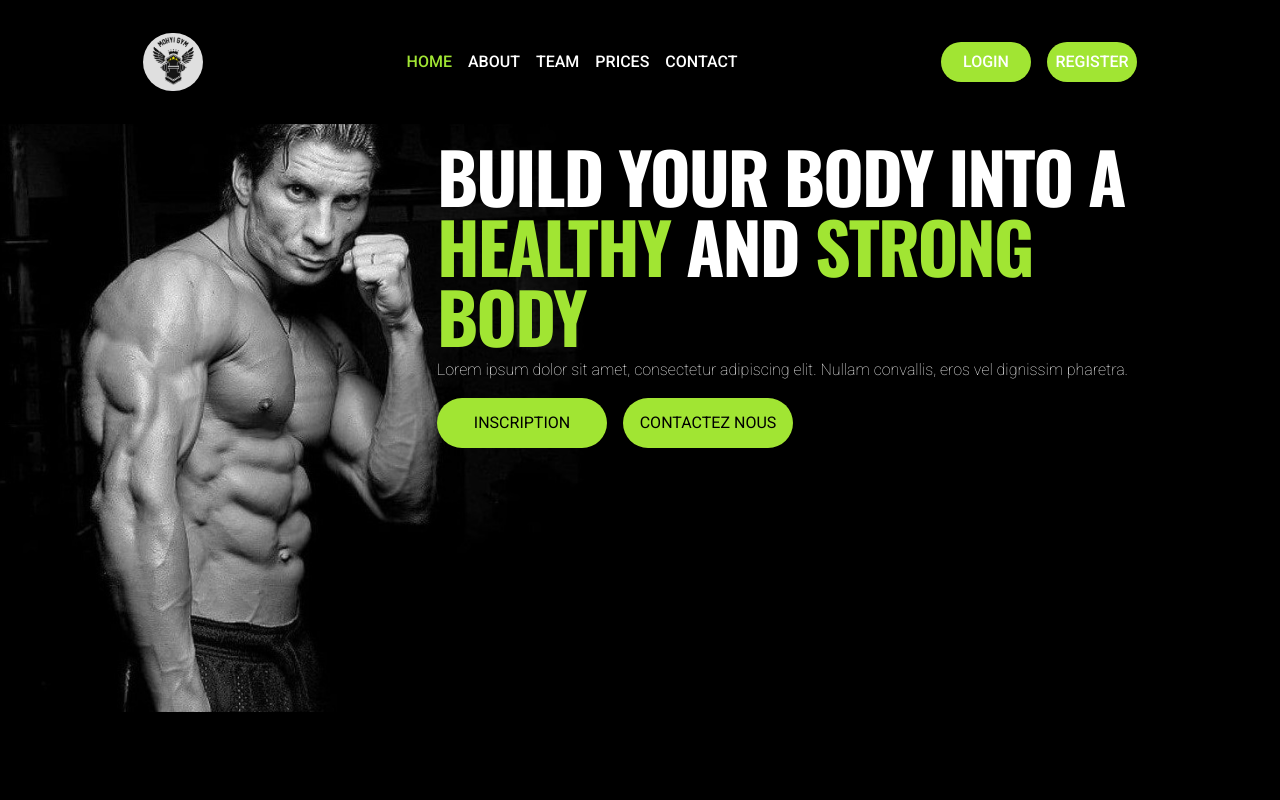
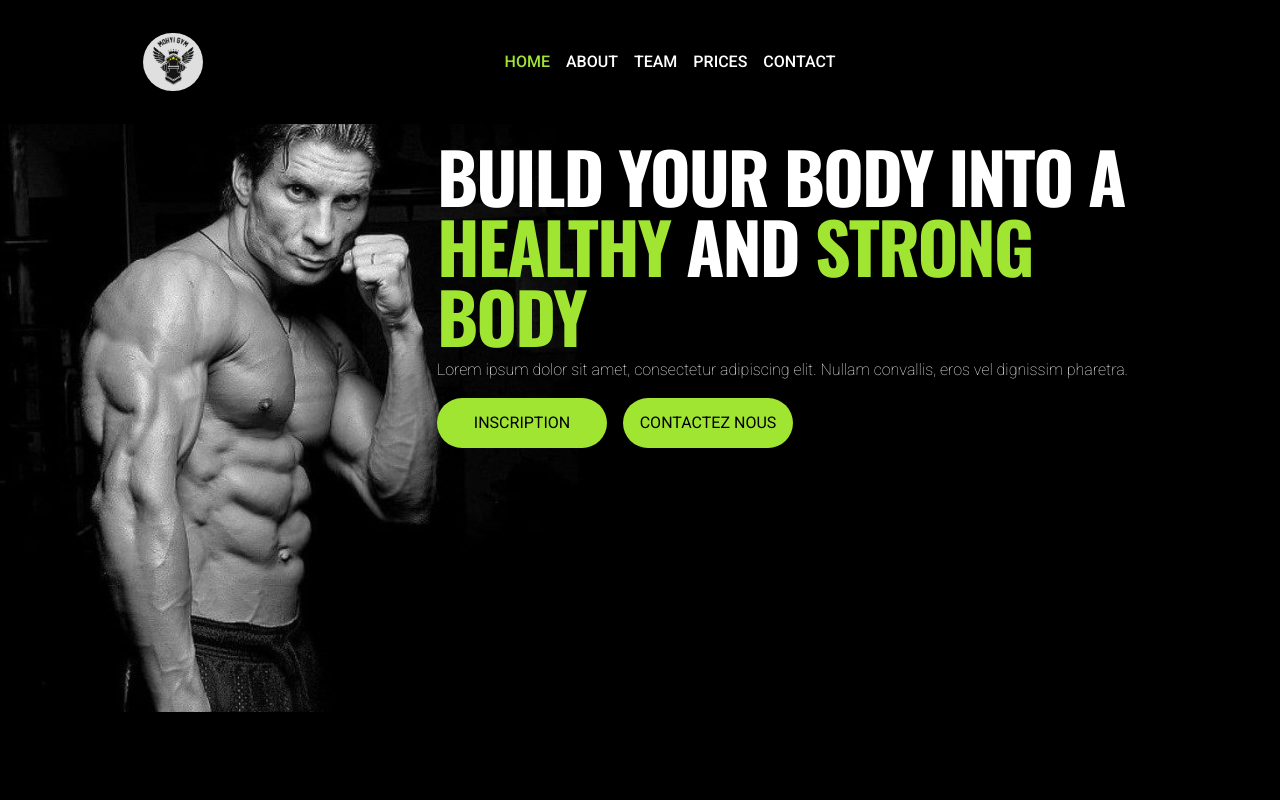
Before and after one commit to iliasradouche/GymLandingPage, a Next.js app: page / in a window 1280 px wide. Shown: the top 800 px of the page. Built offline with nearby package versions, Linux system fonts and the light colour scheme.

Commit message:
Navbar changes 2

```diff
--- a/components/Header.tsx
+++ b/components/Header.tsx
@@ -46,14 +46,14 @@
         {/* Burger Menu */}
         <div className="flex items-center gap-4">
           {/* Login button */}
-          <div className="text-white flex items-center gap-4">
+    {/*       <div className="text-white flex items-center gap-4">
             <button className="hover:text-black transition-all w-[90px] h-[40px] rounded-full text-base uppercase bg-accent font-medium">
               Login
             </button>
             <button className="hover:text-black transition-all w-[90px] h-[40px] rounded-full text-base uppercase bg-accent font-medium">
               Register
             </button>
-          </div>
+          </div> */}
           <button
             type="button"
             title="open/close navbar"
```
